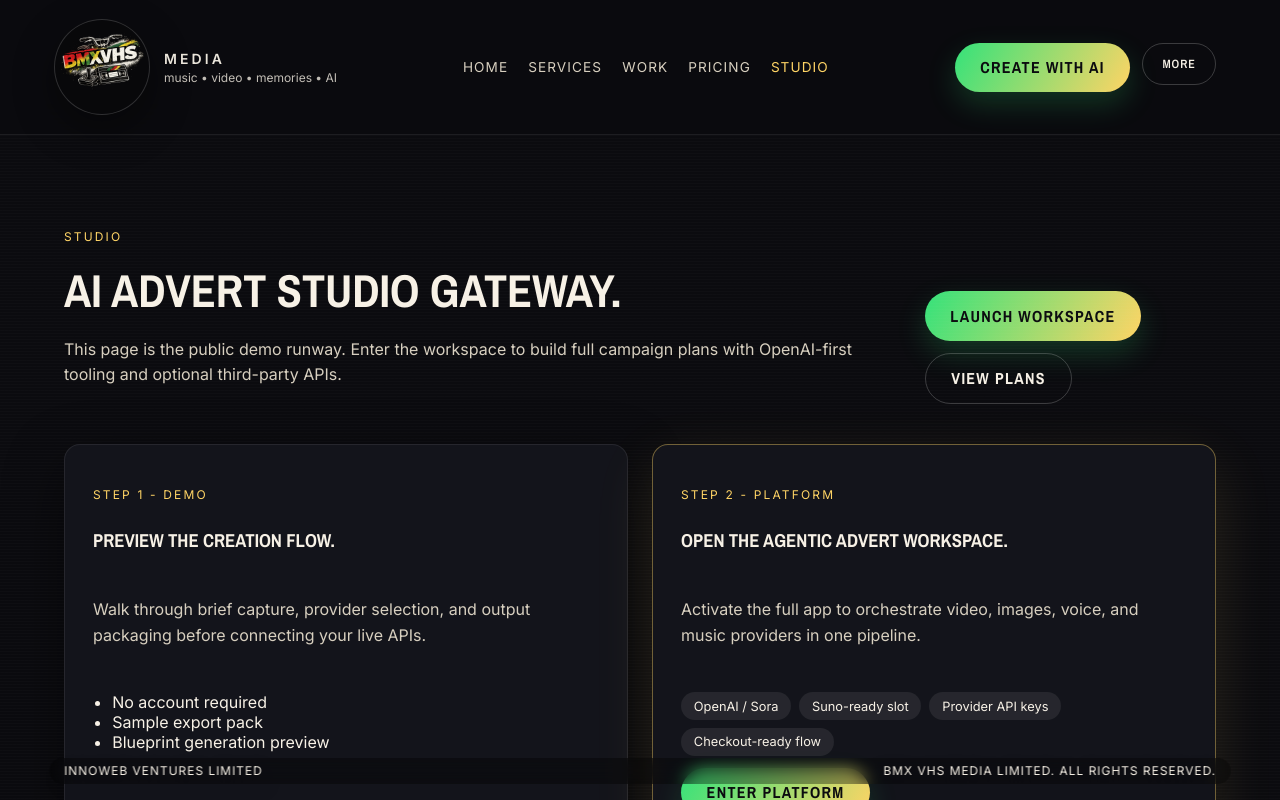
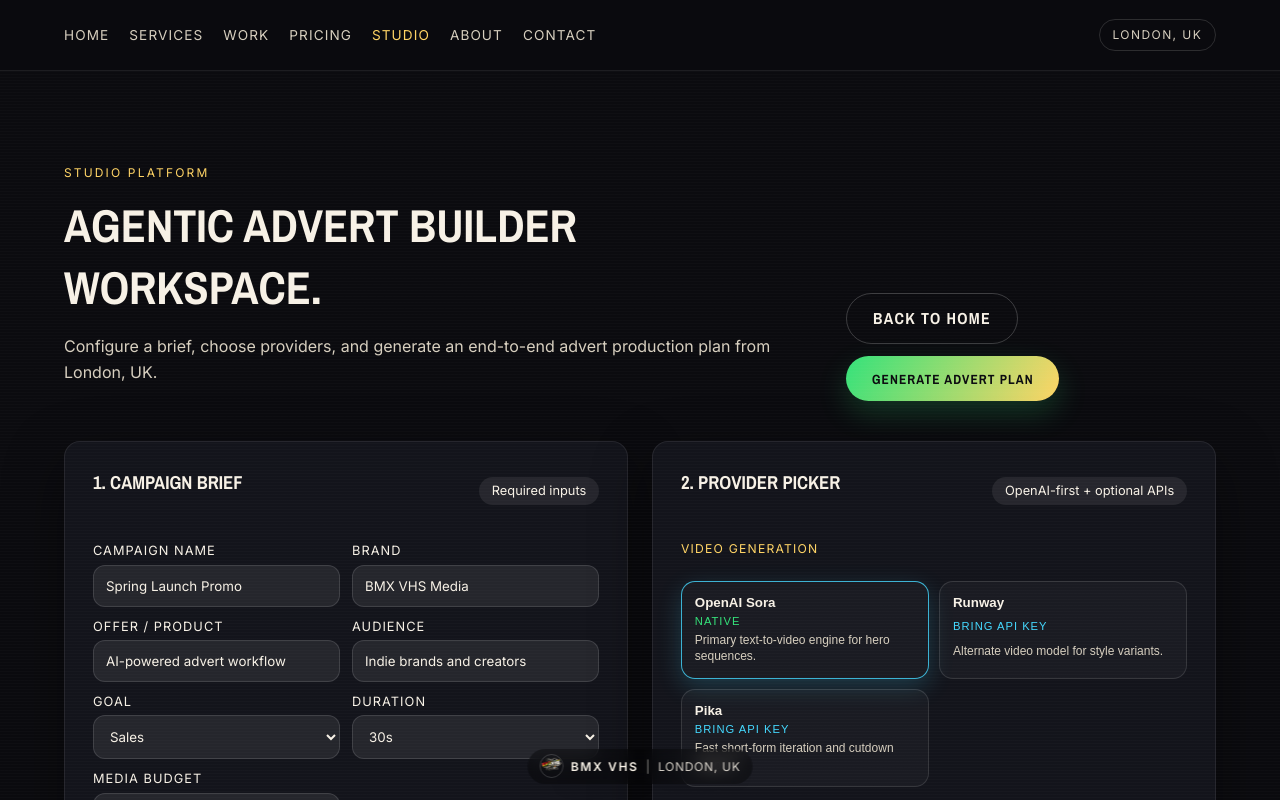
Before and after one commit to yzd6n5nc2f-boop/bmxvhsmedia, a React (Vite) app: page /studio in a window 1280 px wide. Shown: the top 800 px of the page. Built offline with nearby package versions, Linux system fonts and the light colour scheme.

Commit message:
Simplify home flow and localize pricing for UK

```diff
--- a/src/App.jsx
+++ b/src/App.jsx
@@ -7,7 +7,6 @@ import Services from "./pages/Services.jsx";
 import Work from "./pages/Work.jsx";
 import WorkDetail from "./pages/WorkDetail.jsx";
 import Pricing from "./pages/Pricing.jsx";
-import Studio from "./pages/Studio.jsx";
 import StudioWorkbench from "./pages/StudioWorkbench.jsx";
 import About from "./pages/About.jsx";
 import Contact from "./pages/Contact.jsx";
@@ -27,7 +26,7 @@ export default function App() {
           <Route path="/work" element={<Work />} />
           <Route path="/work/:slug" element={<WorkDetail />} />
           <Route path="/pricing" element={<Pricing />} />
-          <Route path="/studio" element={<Studio />} />
+          <Route path="/studio" element={<StudioWorkbench />} />
           <Route path="/studio/workbench" element={<StudioWorkbench />} />
           <Route path="/about" element={<About />} />
           <Route path="/contact" element={<Contact />} />
@@ -37,10 +36,15 @@ export default function App() {
       </main>
       {!isHome && <Footer />}
       <div className="brand-fixed">
-        <div className="brand-fixed-inner">
-          <span>InnoWeb Ventures Limited</span>
-          <span>BMX VHS Media Limited. All rights reserved.</span>
-        </div>
+        <img
+          className="brand-fixed-logo"
+          src="/images/bmxvhs-logo.png"
+          alt=""
+          aria-hidden="true"
+        />
+        <span className="brand-fixed-name">BMX VHS</span>
+        <span className="brand-fixed-sep">|</span>
+        <span className="brand-fixed-location">London, UK</span>
       </div>
     </div>
   );
--- a/src/components/Header.jsx
+++ b/src/components/Header.jsx
@@ -1,30 +1,12 @@
 import React from "react";
-import { Link, NavLink } from "react-router-dom";
+import { NavLink } from "react-router-dom";
 import { navLinks } from "../data/content.js";
 
 export default function Header() {
   return (
     <header className="site-header">
-      <div className="container header-inner">
-        <Link className="logo" to="/" aria-label="BMX VHS Media home">
-          <span className="brand-stack">
-            <span className="brand-mark">
-              <img
-                className="brand-mark-img"
-                src="/images/bmxvhs-logo.png"
-                alt=""
-                aria-hidden="true"
-              />
-            </span>
-            <span className="brand-sub">
-              <span className="brand-media">MEDIA</span>
-              <span className="brand-tagline">
-                music • video • memories • AI
-              </span>
-            </span>
-          </span>
-        </Link>
-        <nav className="nav-links">
+      <div className="container header-inner header-inner-clean">
+        <nav className="nav-links" aria-label="Primary navigation">
           {navLinks.map((link) => (
             <NavLink
               key={link.href}
@@ -37,19 +19,7 @@ export default function Header() {
             </NavLink>
           ))}
         </nav>
-        <div className="header-actions">
-          <Link className="primary-button" to="/studio">
-            CREATE WITH AI
-          </Link>
-          <details className="header-menu">
-            <summary>More</summary>
-            <div className="header-menu-panel">
-              <Link to="/about">About</Link>
-              <Link to="/contact">Contact</Link>
-              <Link to="/login">Login</Link>
-            </div>
-          </details>
-        </div>
+        <span className="header-location">London, UK</span>
       </div>
     </header>
   );
--- a/src/components/Hero.jsx
+++ b/src/components/Hero.jsx
@@ -1,81 +1,34 @@
 import React from "react";
 import { Link } from "react-router-dom";
-
-const heroCards = [
-  {
-    title: "Advert Launch Engine",
-    copy: "Turn one brief into scripts, scenes, cut lists, and platform-ready advert variants.",
-    tag: "Campaign Ads",
-    tone: "sun",
-  },
-  {
-    title: "Brand Story Systems",
-    copy: "Blend analog craft with AI execution to build brand films, reels, and full identity campaigns.",
-    tag: "Branding",
-    tone: "aurora",
-  },
-  {
-    title: "Media for the AI Age",
-    copy: "Create high-impact advertising for any industry with one connected creative workflow.",
-    tag: "Creative Ops",
-    tone: "flare",
-  },
-];
 
 export default function Hero() {
   return (
     <section className="hero">
       <div className="container hero-inner">
-        <div className="hero-copy">
+        <div className="hero-copy hero-copy-clean">
           <div className="hero-brand-shell">
             <div className="hero-logo-mark" aria-hidden="true">
               <span>BMX</span>
               <small>VHS</small>
             </div>
             <div>
-              <p className="eyebrow">Analog Craft. AI Firepower.</p>
+              <p className="eyebrow">Analog Creativity. AI Advertising.</p>
               <h1 className="hero-title">
                 <span>BMX VHS MEDIA</span>
               </h1>
-              <p className="subheadline hero-brand-lead">Analog imagination. AI execution.</p>
+              <p className="subheadline hero-brand-lead">
+                Analog advert launcher for the AI age.
+              </p>
             </div>
           </div>
           <p className="hero-brand-copy">
-            We are a media company built for modern advertising. We combine classic visual craft with AI systems to
-            produce adverts, brand assets, and campaigns for companies that need standout creative fast.
+            We build adverts, brand assets, and campaign media with analog-style creative direction and AI-powered
+            production systems. Operated from London, UK.
           </p>
-          <div className="hero-actions">
+          <div className="hero-actions hero-actions-single">
             <Link className="primary-button" to="/studio">
-              CREATE WITH AI
+              Launch Analog Advert Launcher
             </Link>
-            <Link className="ghost-button" to="/work">
-              SEE WORK
-            </Link>
-          </div>
-          <div className="hero-stats">
-            <div>
-              <h3>24-72h</h3>
-              <span>Typical campaign sprint</span>
-            </div>
-            <div>
-              <h3>Ad-first</h3>
-              <span>Built for advertising outcomes</span>
-            </div>
-            <div>
-              <h3>Analog + AI</h3>
-              <span>Creative direction plus automation</span>
-            </div>
-          </div>
-          <div className="hero-service-grid">
-            {heroCards.map((card) => (
-              <article className={`hero-service-card tone-${card.tone}`} key={card.title}>
-                <div className="hero-service-content">
-                  <span className="badge outline">{card.tag}</span>
-                  <h3>{card.title}</h3>
-                  <p>{card.copy}</p>
-                </div>
-              </article>
-            ))}
           </div>
         </div>
       </div>
--- a/src/data/content.js
+++ b/src/data/content.js
@@ -4,6 +4,8 @@ export const navLinks = [
   { label: "Work", href: "/work" },
   { label: "Pricing", href: "/pricing" },
   { label: "Studio", href: "/studio" },
+  { label: "About", href: "/about" },
+  { label: "Contact", href: "/contact" },
 ];
 
 export const services = [
@@ -126,7 +128,7 @@ export const workGalleryImages = [
 export const pricingTiers = [
   {
     name: "Kickflip",
-    price: "$1.2k",
+    price: "£1.2k",
     tagline: "Starter boost for scrappy teams.",
     includes: [
       "2 deliverables",
@@ -137,7 +139,7 @@ export const pricingTiers = [
   },
   {
     name: "Backflip",
-    price: "$3.8k",
+    price: "£3.8k",
     tagline: "Growth-focused launch kit.",
     includes: [
       "6 deliverables",
@@ -150,7 +152,7 @@ export const pricingTiers = [
   },
   {
     name: "Rampage",
-    price: "$7.5k",
+    price: "£7.5k",
     tagline: "Full creative sprint + motion suite.",
     includes: [
       "12 deliverables",
--- a/src/pages/Pricing.jsx
+++ b/src/pages/Pricing.jsx
@@ -12,8 +12,8 @@ export default function Pricing() {
             <p className="eyebrow">Pricing</p>
             <h2>Pick your sprint size.</h2>
             <p className="muted">
-              Transparent tiers built for small teams, big ideas, and fast
-              launches.
+              Transparent tiers in GBP, scoped for teams launching from our
+              London, UK hub.
             </p>
           </div>
           <Link className="ghost-button" to="/contact">
--- a/src/pages/StudioWorkbench.jsx
+++ b/src/pages/StudioWorkbench.jsx
@@ -3,7 +3,7 @@ import { Link } from "react-router-dom";
 
 const objectiveOptions = ["Awareness", "Leads", "Sales", "App installs"];
 const durationOptions = ["15s", "30s", "45s", "60s"];
-const budgetOptions = ["Test (< $1k)", "Growth ($1k-$5k)", "Scale ($5k+)"];
+const budgetOptions = ["Test (< £1k)", "Growth (£1k-£5k)", "Scale (£5k+)"];
 const channelOptions = [
   "TikTok",
   "Instagram Reels",
@@ -140,14 +140,14 @@ const checkoutPlans = [
   {
     id: "creator",
     name: "Creator",
-    price: "$49/mo",
+    price: "£49/mo",
     summary: "Solo workflows and limited credits.",
     features: ["3 active campaigns", "30 AI generations / month", "Single workspace"],
   },
   {
     id: "studio",
     name: "Studio",
-    price: "$149/mo",
+    price: "£149/mo",
     summary: "Full advert pipeline for teams.",
     features: [
       "Unlimited campaigns",
@@ -177,7 +177,7 @@ const initialBrief = {
   audience: "Indie brands and creators",
   goal: "Sales",
   duration: "30s",
-  budget: "Growth ($1k-$5k)",
+  budget: "Growth (£1k-£5k)",
   channels: ["TikTok", "Instagram Reels"],
   tones: ["Bold", "Retro"],
 };
@@ -312,12 +312,12 @@ export default function StudioWorkbench() {
             <p className="eyebrow">Studio Platform</p>
             <h2>Agentic advert builder workspace.</h2>
             <p className="muted">
-              Configure a brief, choose providers, and generate an end-to-end advert production plan from one place.
+              Configure a brief, choose providers, and generate an end-to-end advert production plan from London, UK.
             </p>
           </div>
           <div className="studio-entry-actions">
-            <Link className="ghost-button" to="/studio">
-              Back to demo page
+            <Link className="ghost-button" to="/">
+              Back to home
             </Link>
             <button className="primary-button" type="button" onClick={handleGenerate}>
               Generate advert plan
@@ -499,7 +499,7 @@ export default function StudioWorkbench() {
               <span className="chip">Demo checkout</span>
             </div>
             <p className="muted">
-              The page below is the monetization step after the demo workflow. Pick a plan and connect Stripe checkout.
+              The page below is the monetization step after the demo workflow. Pick a GBP plan and connect Stripe checkout.
             </p>
             <div className="plan-grid">
               {checkoutPlans.map((planItem) => {
--- a/src/styles.css
+++ b/src/styles.css
@@ -221,6 +221,10 @@ a:focus-visible {
   padding: 1.2rem 0;
 }
 
+.header-inner-clean {
+  gap: 1rem;
+}
+
 .logo {
   display: flex;
   align-items: center;
@@ -294,6 +298,17 @@ a:focus-visible {
 
 .nav-link.active {
   color: #ffd465;
+}
+
+.header-location {
+  font-size: 0.75rem;
+  text-transform: uppercase;
+  letter-spacing: 0.12em;
+  color: #d7cfbf;
+  border: 1px solid rgba(255, 255, 255, 0.14);
+  border-radius: 999px;
+  padding: 0.45rem 0.8rem;
+  white-space: nowrap;
 }
 
 .header-actions {
@@ -431,6 +446,10 @@ a:focus-visible {
   gap: 1rem;
 }
 
+.hero-copy-clean {
+  max-width: 920px;
+}
+
 .home-page {
   flex: 1;
   display: flex;
@@ -530,6 +549,11 @@ a:focus-visible {
   flex-wrap: wrap;
   gap: 1rem;
   margin-top: 1.5rem;
+}
+
+.hero-actions-single .primary-button {
+  min-width: 290px;
+  text-align: center;
 }
 
 .hero-stats {
@@ -1139,7 +1163,10 @@ textarea {
   left: 50%;
   transform: translateX(-50%);
   z-index: 50;
-  padding: 0.35rem 0.9rem;
+  display: flex;
+  align-items: center;
+  gap: 0.45rem;
+  padding: 0.35rem 0.75rem;
   border-radius: 999px;
   background: rgba(0, 0, 0, 0.35);
   color: #f7f1e6;
@@ -1152,19 +1179,43 @@ textarea {
   text-shadow: 0 8px 20px rgba(0, 0, 0, 0.55);
 }
 
-.brand-fixed-inner {
-  display: flex;
-  justify-content: space-between;
-  gap: 1rem;
-  width: min(1200px, 90vw);
+.brand-fixed-logo {
+  width: 24px;
+  height: 24px;
+  border-radius: 999px;
+  border: 1px solid rgba(255, 255, 255, 0.18);
+}
+
+.brand-fixed-name {
+  letter-spacing: 0.14em;
+  font-weight: 700;
+}
+
+.brand-fixed-sep {
+  opacity: 0.55;
+}
+
+.brand-fixed-location {
+  opacity: 0.85;
+  letter-spacing: 0.06em;
 }
 
 @media (max-width: 900px) {
-  .nav-links {
-    display: none;
-  }
   .header-inner {
     flex-wrap: wrap;
+  }
+  .header-inner-clean {
+    gap: 0.7rem;
+  }
+  .nav-links {
+    width: 100%;
+    flex-wrap: nowrap;
+    overflow-x: auto;
+    padding-bottom: 0.2rem;
+    scrollbar-width: thin;
+  }
+  .nav-link {
+    white-space: nowrap;
   }
   .section-heading {
     flex-direction: column;
@@ -1189,14 +1240,6 @@ textarea {
   .hero {
     padding: 4rem 0;
   }
-  .header-actions {
-    flex-direction: column;
-    width: 100%;
-  }
-  .header-actions a {
-    width: 100%;
-    text-align: center;
-  }
   .home-page .hero {
     padding: 3rem 0 1.5rem;
   }
@@ -1217,6 +1260,13 @@ textarea {
     width: 100%;
     text-align: center;
   }
+  .hero-actions-single .primary-button {
+    min-width: 0;
+  }
+  .header-location {
+    font-size: 0.65rem;
+    padding: 0.4rem 0.65rem;
+  }
   .workbench-form-grid {
     grid-template-columns: 1fr;
   }
```
Also changed, not shown: src/pages/Contact.jsx (+5 -5 lines).
